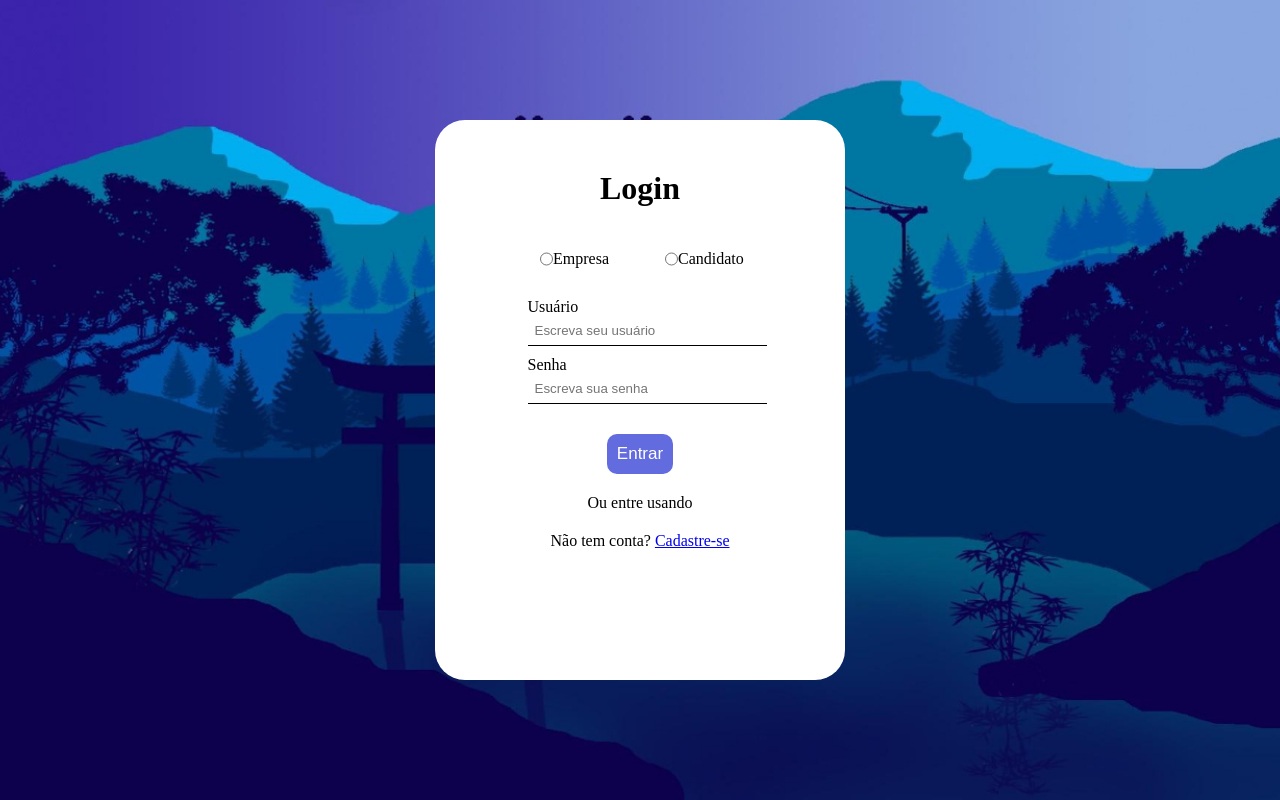
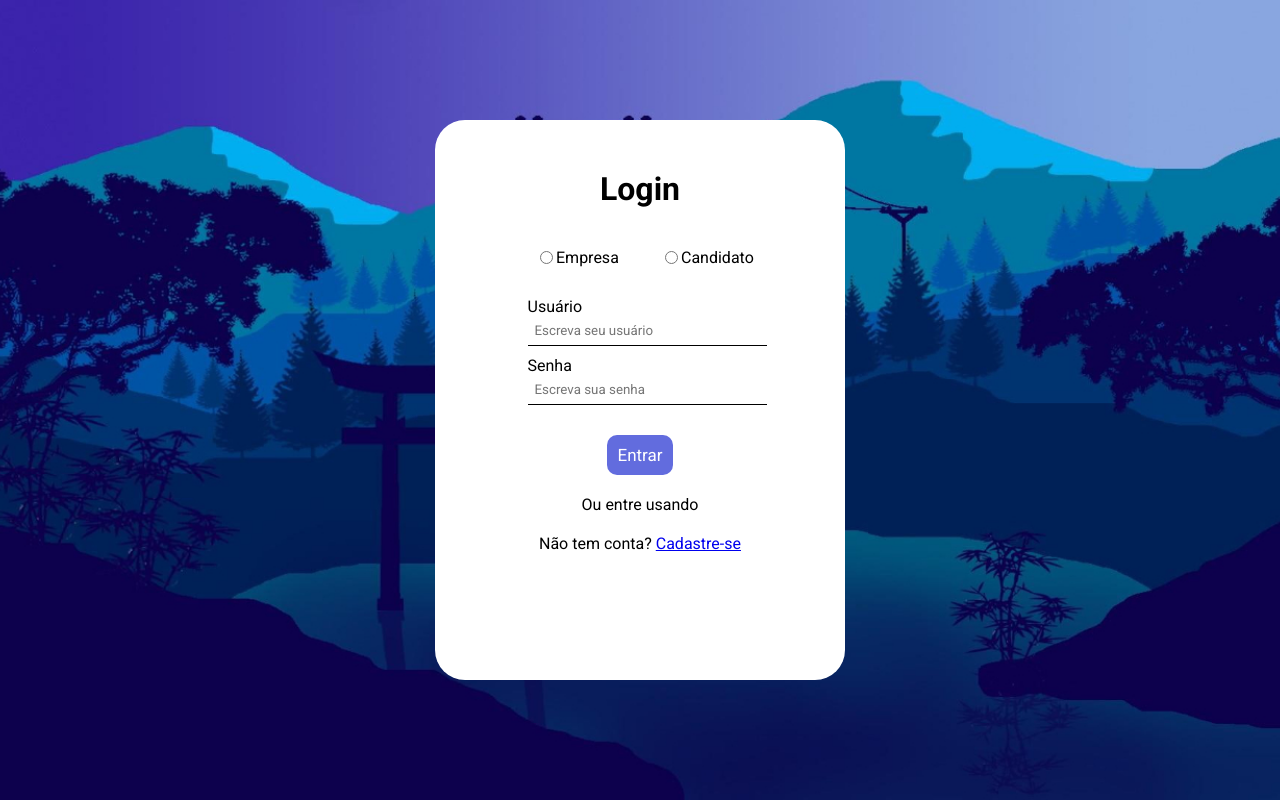
Before and after one commit to Geovanne19/HTML-e-CSS, a plain HTML site: page VagasOnline/login.html in a window 1280 px wide. Drawn offline with Linux system fonts and the light colour scheme.

Commit message:
atualização de design 3

```diff
--- a/VagasOnline/login.css
+++ b/VagasOnline/login.css
@@ -1,6 +1,9 @@
+@import url('https://fonts.googleapis.com/css2?family=Roboto:ital,wght@0,100;0,300;0,400;0,500;0,700;0,900;1,100;1,300;1,400;1,500;1,700;1,900&display=swap');
+
 * {
     padding: 0;
     margin: 0;
+    font-family: "Roboto", sans-serif;
 }
 
 html {
@@ -44,7 +47,7 @@ html {
 .box-min-escolhas {
     display: flex;
     width: 100%;
-
+    gap: 3px;
 }
 
 .box-inputs {
@@ -63,6 +66,10 @@ html {
     margin-bottom: 10px;
 }
 
+.box-inputs input:focus {
+    outline: none;
+}
+
 button {
     background-color: #626CDE;
     border: none;
--- a/VagasOnline/login.html
+++ b/VagasOnline/login.html
@@ -11,11 +11,11 @@
         <h1>Login</h1>
         <div class="box-escolhas">
             <div class="box-min-escolhas">
-                <input type="radio">
+                <input type="radio" name="alternate">
                 <p>Empresa</p>
             </div>
             <div class="box-min-escolhas">
-                <input type="radio">
+                <input type="radio" name="alternate">
                 <p>Candidato</p>
             </div>
         </div>
```
